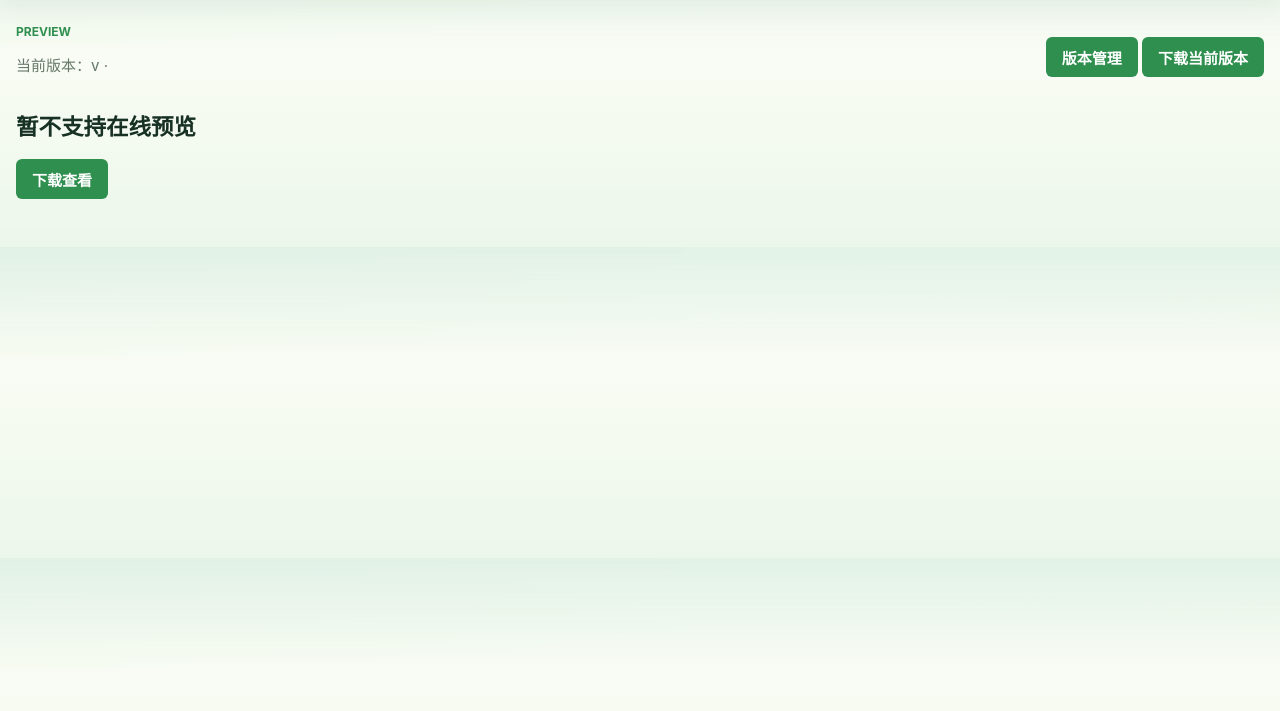
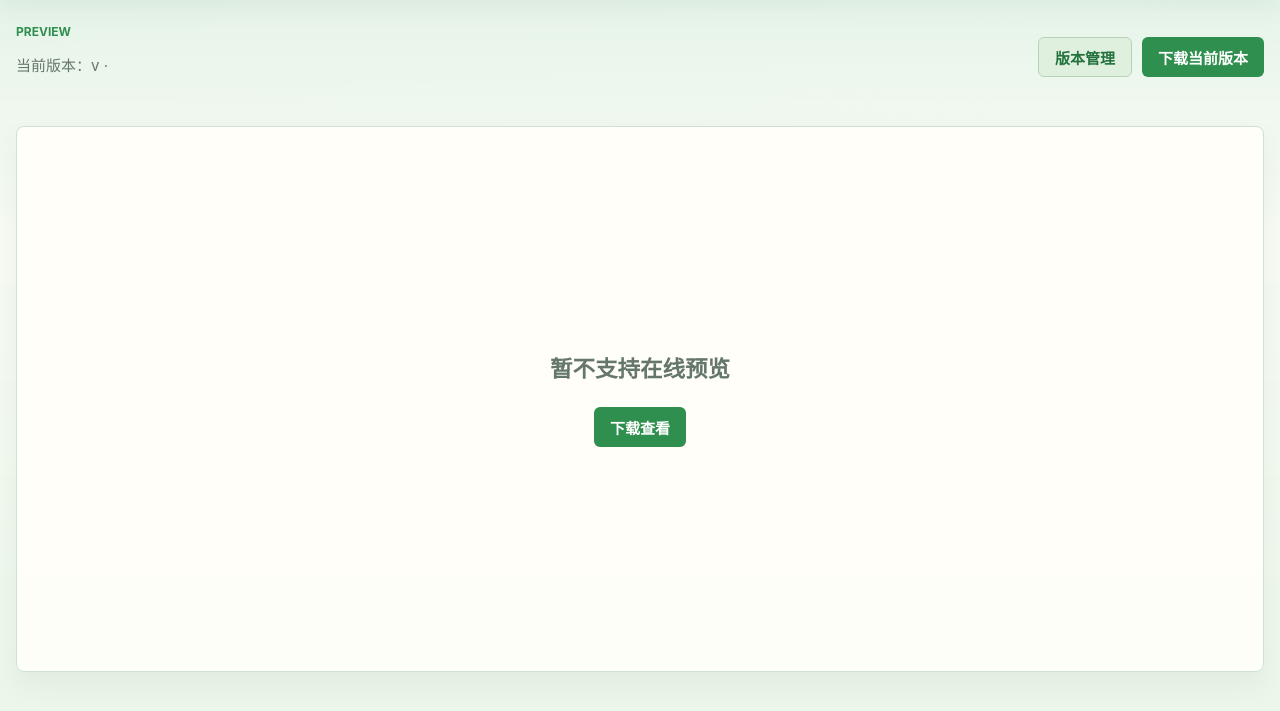
Before and after one commit to OliveDorris/file-manager, a FastAPI app: template templates/document_preview.html in a window 1280 px wide. Shown: the part 64-775 px from the top of the page. Run offline with FastAPI, Linux system fonts and the light colour scheme; the template is opened without the code that fills it, so the values that code supplies are empty.

Commit message:
Style upload control pagination and preview pages

```diff
--- a/static/styles.css
+++ b/static/styles.css
@@ -279,6 +312,25 @@ button:hover,
   background: var(--accent-dark);
   color: #fff;
   text-decoration: none;
+}
+
+.button-row {
+  display: flex;
+  align-items: center;
+  justify-content: flex-end;
+  gap: 10px;
+  flex-wrap: wrap;
+}
+
+.secondary-button {
+  background: var(--accent-soft);
+  color: var(--accent-dark);
+  border: 1px solid var(--line-strong);
+}
+
+.secondary-button:hover {
+  background: #d1e8d1;
+  color: var(--accent-dark);
 }
 
 .link-button {
@@ -388,6 +440,125 @@ td:last-child {
   white-space: nowrap;
 }
 
+.pagination {
+  padding: 14px 16px;
+  display: flex;
+  align-items: center;
+  justify-content: space-between;
+  gap: 12px;
+  border-top: 1px solid var(--line);
+  color: var(--muted);
+  background: rgba(244, 250, 241, 0.74);
+}
+
+.pagination-controls {
+  display: flex;
+  align-items: center;
+  gap: 10px;
+  white-space: nowrap;
+}
+
+.pagination a,
+.pagination .disabled,
+.pagination strong {
+  min-height: 32px;
+  display: inline-flex;
+  align-items: center;
+  border-radius: 6px;
+  padding: 0 10px;
+}
+
+.pagination a {
+  border: 1px solid var(--line-strong);
+  background: #fff;
+  color: var(--accent-dark);
+}
+
+.pagination a:hover {
+  background: var(--accent-soft);
+  text-decoration: none;
+}
+
+.pagination .disabled {
+  color: #9aa89d;
+  background: rgba(255, 255, 255, 0.58);
+}
+
+.pagination strong {
+  color: var(--text);
+  font-weight: 700;
+}
+
+.preview-layout {
+  display: grid;
+  gap: 18px;
+}
+
+.preview-panel {
+  min-height: 68vh;
+  background: rgba(255, 254, 249, 0.97);
+  border: 1px solid var(--line);
+  border-radius: 8px;
+  box-shadow: 0 12px 30px rgba(42, 92, 62, 0.07);
+  overflow: hidden;
+}
+
+.preview-frame {
+  width: 100%;
+  height: 72vh;
+  border: 0;
+  display: block;
+  background: #fff;
+}
+
+.preview-image-wrap {
+  min-height: 68vh;
+  padding: 20px;
+  display: grid;
+  place-items: center;
+  background: var(--panel-3);
+}
+
+.preview-image {
+  max-width: 100%;
+  max-height: 72vh;
+  border-radius: 6px;
+  box-shadow: 0 10px 28px rgba(42, 92, 62, 0.12);
+}
+
+.preview-text {
+  margin: 0;
+  padding: 20px;
+  min-height: 68vh;
+  overflow: auto;
+  white-space: pre-wrap;
+  word-break: break-word;
+  color: var(--text);
+  background: #fff;
+  font-family: "SFMono-Regular", Consolas, "Liberation Mono", monospace;
+  line-height: 1.6;
+}
+
+.preview-hint {
+  padding: 0 20px 18px;
+}
+
+.preview-empty {
+  min-height: 68vh;
+  display: grid;
+  place-items: center;
+  align-content: center;
+  gap: 12px;
+  padding: 32px;
+  text-align: center;
+  color: var(--muted);
+}
+
+.preview-empty h2,
+.preview-empty p {
+  margin: 0;
+}
+
 @media (max-width: 900px) {
   .layout,
   .detail-layout {
```
Also changed, not shown: other parts of static/styles.css (+44 -1 lines).
